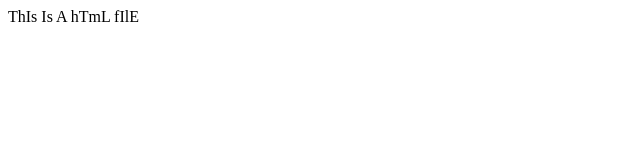
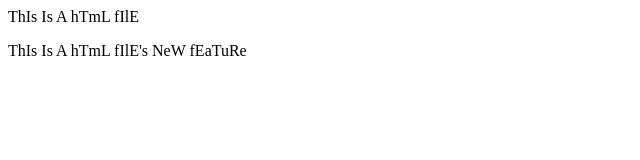
Before and after one commit to ayushgupta1312/localrepo, a plain HTML site: page index.html in a window 1280 px wide. Shown: the whole page, without its empty margins (0-640 px from the left). Drawn offline with Linux system fonts and the light colour scheme.

Commit message:
Add new Feature

```diff
--- a/index.html
+++ b/index.html
@@ -1 +1,2 @@
 <p>ThIs Is A hTmL fIlE</p>
+<p>ThIs Is A hTmL fIlE's NeW fEaTuRe</p>
```
